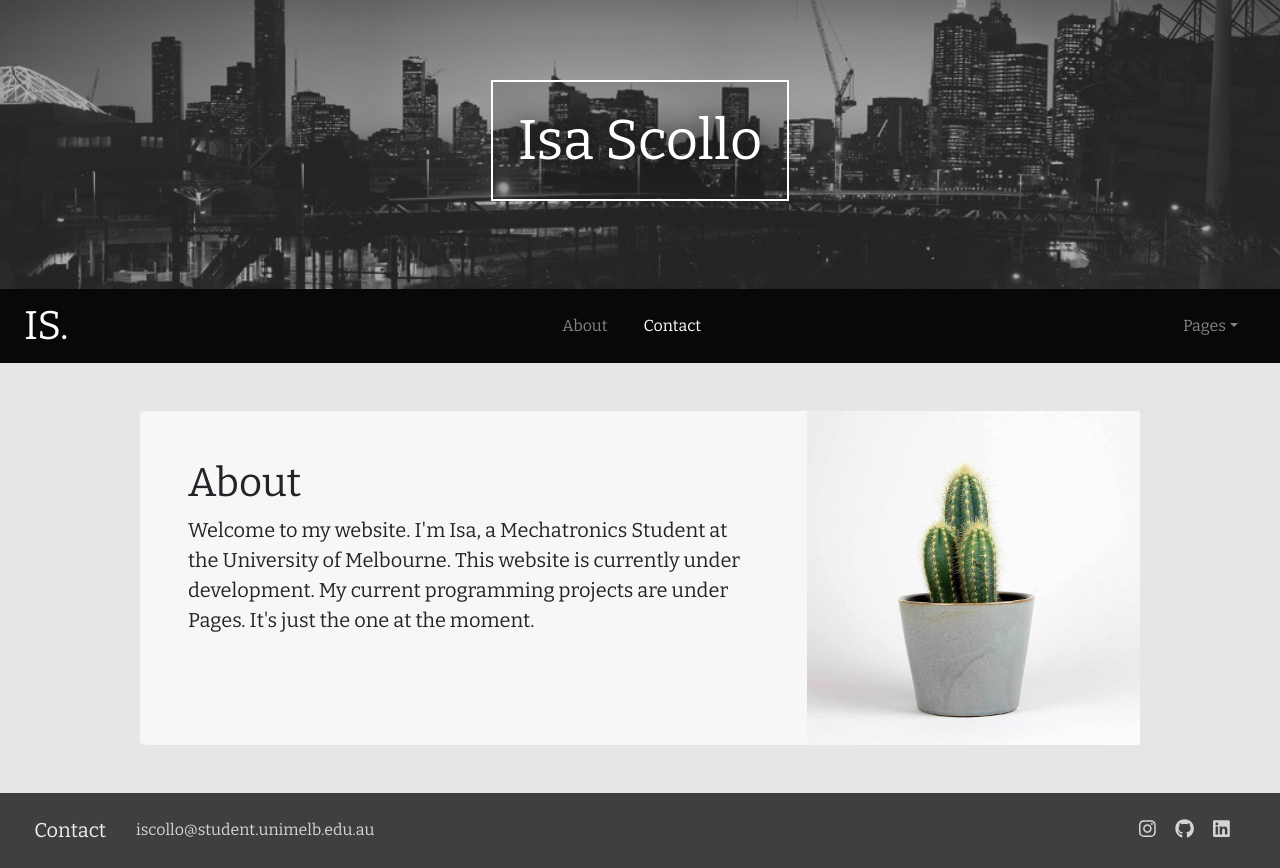
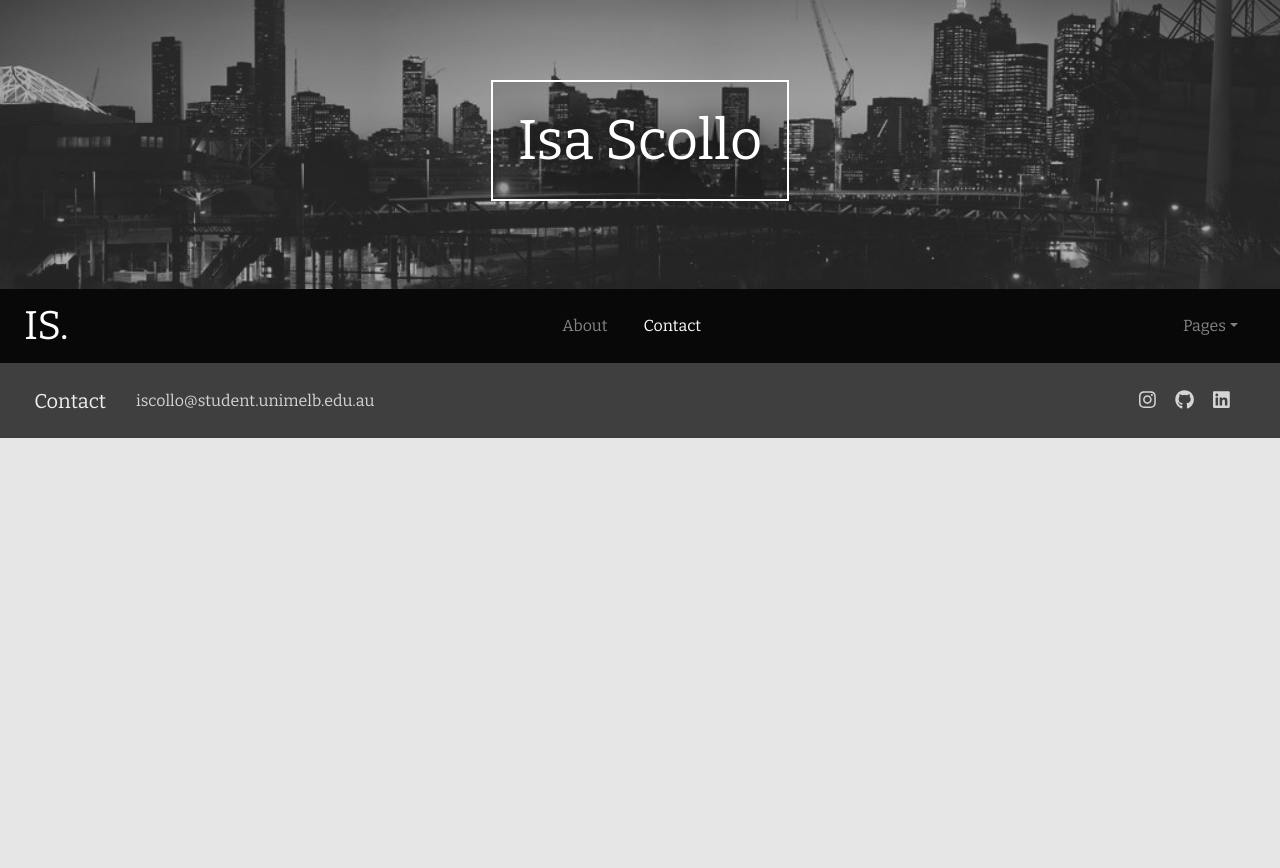
Before and after one commit to isascollo/site2.0, a plain HTML site: page index.html in a window 1280 px wide. After the commit the page ends 800 px from the top, so only its background shows below. Drawn offline with nearby package versions, Linux system fonts and the light colour scheme.

Commit message:
changed index

```diff
--- a/index.html
+++ b/index.html
@@ -36,20 +36,7 @@
 		</li>
 	</ul>
 </nav>
-<div class="container-fluid">
-	<div class="row welcome">
-		<div class="col-lg-8 intro">
-			<a class="anchor" id="About"></a>
-			<h1 class="display-6">About</h1>
-			<p class="lead">
-				Welcome to my website. I'm Isa, a Mechatronics Student at the University of Melbourne. This website is currently under development. My current programming projects are under Pages. It's just the one at the moment.
-			</p>
-		</div>
-		<div class="col-lg-4 p-0">
-			<img src="cactus.jpg" class="img-fluid">
-		</div>
-	</div>
-</div>
+
 <footer>
 	<div class="container-fluid">
 		<div class="row">
```
Also changed, not shown: 1 other file.
